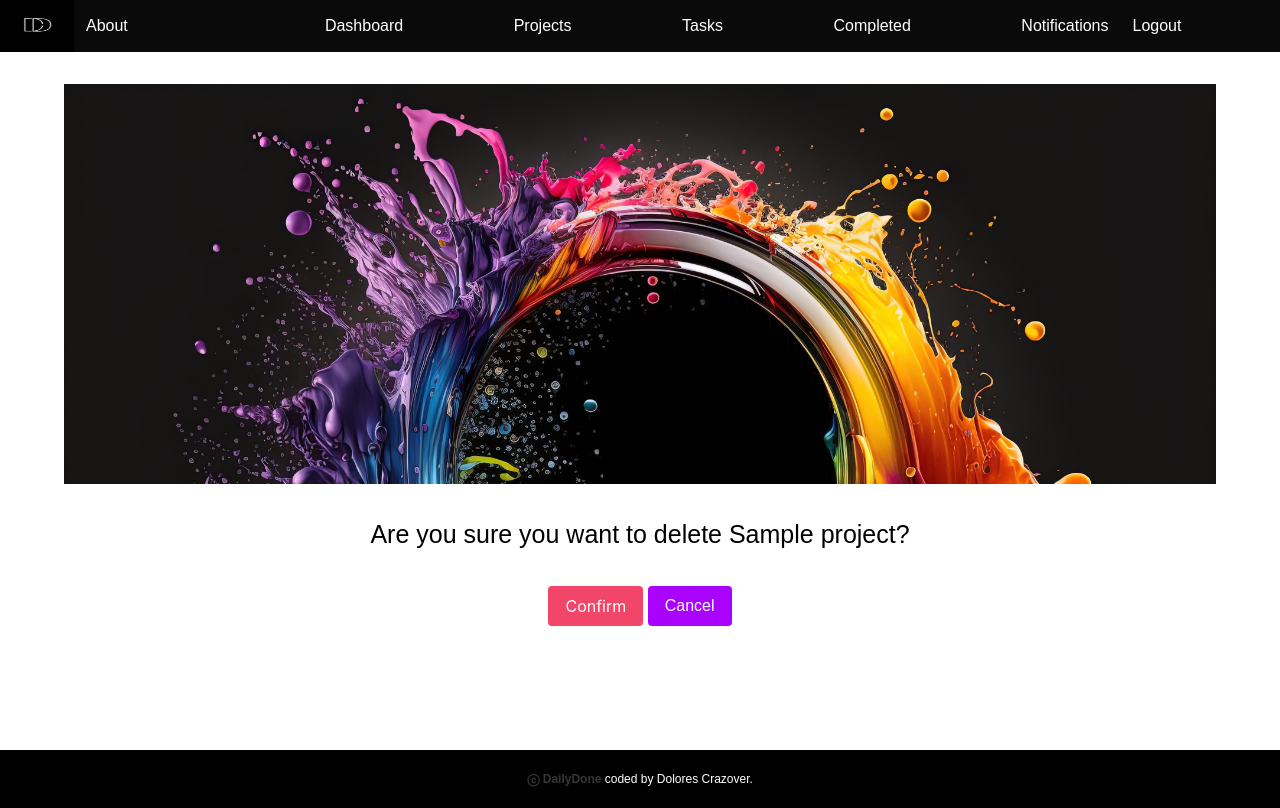
After one commit to katiemcmillin/dailydone, a Django app: page /projects/1/delete in a window 1280 px wide. The commit adds this page. Run offline with Django 4.2, Linux system fonts and the light colour scheme; tables that the repository leaves empty hold one stand-in row (values such as "Sample post").

Commit message:
project delete route created as well as view, template and css design done

```diff
--- a/main_app/static/styles/main.css
+++ b/main_app/static/styles/main.css
@@ -278,7 +278,9 @@ body {
 
 .title {
     color: #FA0644;
-    font-size: 24px;
+    font-size: 28px;
+    font-weight: bold;
+    margin-bottom: 1rem;
 }
 
 .description {
@@ -336,9 +338,11 @@ body {
     margin: 20px;
 }
 
-.title {
+.title-update-project {
     color: #38B6FF;
-    font-size: 24px;
+    font-size: 28px;
+    font-weight: bold;
+    margin-bottom: 1rem;
 }
 
 .update-form {
@@ -397,3 +401,56 @@ body {
     color: #FA0644;
     text-decoration: underline;
 }
+
+/* Project Delete Page */
+
+.picture-delete-p {
+    height: 400px;
+    overflow: hidden;
+    margin-bottom: 2rem;
+    margin-top: 2rem;
+}
+
+.image-delete-p {
+    width: 100%;
+    height: auto;
+}
+
+.delete-page-title {
+    text-align: center;
+    margin-bottom: 2rem;
+    font-size: 25px;
+}
+
+.buttons-delete-pg {
+    text-align: center;
+
+}
+
+.button.is-primary.custom-cancel-button {
+    background-color: #AA02FF;
+}
+
+@media (max-width: 768px) {
+    /* Project Delete Page - When Small Screen */
+
+.picture-delete-p {
+    height: 200px;
+}
+
+.delete-page-title {
+    font-size: 20px;
+}
+
+.buttons-delete-pg {
+    display: flex;
+    flex-direction: column;
+    align-items: center;
+    margin-bottom: -4rem;
+}
+
+.button.is-primary.custom-cancel-button {
+    background-color: #AA02FF;
+    margin-top: 1rem;
+}
+}
--- /dev/null
+++ b/main_app/templates/project_delete_confirmation.html
@@ -0,0 +1,28 @@
+{% extends 'base.html' %}
+
+{% block title %}Delete Project{% endblock %}
+
+{% block content %}
+<div class="delete-page-container">
+  <div class="picture-delete-p">
+    <img class="image-delete-p" src="/static/main_app/images/image_delete_pcroject_page.jpeg"
+        alt="Abstract circle liquid motion flow explosion. Curved wave colorful pattern with paint drops on black background"
+      />
+  </div>
+  <h1 class="delete-page-title">
+    Are you sure you want to delete {{project.title}}?
+  </h1>
+  <form method="post">
+    {% csrf_token %}
+    <div class="buttons-delete-pg">
+      <!-- Confirm project delete -->
+      <input class="button is-danger custom-confirm-button" type="submit" value="Confirm" />
+      <!-- Redirect back to detail on cancel -->
+      <a
+        class="button is-primary custom-cancel-button"
+        href="{% url 'project_detail' project.pk %}"
+        >Cancel</a>
+    </div>
+  </form>
+</div>
+{% endblock %}
--- a/main_app/templates/project_detail.html
+++ b/main_app/templates/project_detail.html
@@ -39,8 +39,8 @@
         <p>No tasks found for this project.</p>
         {% endif %}
     </div>
+</div>
 
-    <div class="detail__container">
 <div class="buttons-upt-dlt">
     <!-- update and delete buttons -->
     <a href="{% url 'project_update' project.pk %}" class="button is-info">
@@ -48,11 +48,10 @@
             <i class="fas fa-edit"></i>
         </span>
     </a>
-        <a href="" class="button is-danger">
+    <a href="{% url 'project_delete' project.pk %}" class="button is-danger">
         <span class="icon">
             <i class="fas fa-trash-alt"></i>
         </span>
     </a>
 </div>
-  </div>
 {% endblock %}
--- a/main_app/templates/project_update.html
+++ b/main_app/templates/project_update.html
@@ -3,7 +3,7 @@
 {% block title %}Update Project{% endblock %}
 
 {% block content %}
-<h1 class="title pt-5">Update {{project.title}}</h1>
+<h1 class="title-update-project pt-5">Update {{project.title}}</h1>
 
 <div class="link-go-back-update">
     <a href="{% url 'project_list' %}">> Go back</a>
--- a/main_app/urls.py
+++ b/main_app/urls.py
@@ -9,4 +9,5 @@ urlpatterns = [
     path('projects/new/', views.ProjectCreate.as_view(), name="project_create"),
     path('projects/<int:pk>/', views.ProjectDetail.as_view(), name='project_detail'),
     path('projects/<int:pk>/update', views.ProjectUpdate.as_view(), name="project_update"),
+    path('projects/<int:pk>/delete',views.ProjectDelete.as_view(), name="project_delete"),
 ]
--- a/main_app/views.py
+++ b/main_app/views.py
@@ -1,8 +1,9 @@
+from django.urls import reverse
 from django.shortcuts import render
 from django.views import View
 from .models import Project
 from django.http import HttpResponse
-from django.views.generic.edit import CreateView, UpdateView
+from django.views.generic.edit import CreateView, UpdateView, DeleteView
 from django.views.generic.base import TemplateView
 from django.views.generic import DetailView
 
@@ -92,8 +93,10 @@ class ProjectCreate(CreateView):
     model = Project
     fields = ['title', 'description', 'start_date', 'end_date', 'importance', 'status']
     template_name = "project_create.html"
-    success_url = "/projects/"
 
+    # this will get the pk from the route and redirect to project view
+    def get_success_url(self):
+        return reverse('project_detail', kwargs={'pk': self.object.pk})
 
 class ProjectList(TemplateView):
     template_name = "project_list.html"
@@ -130,4 +133,11 @@ class ProjectUpdate(UpdateView):
     model = Project
     fields = ['title', 'description', 'start_date', 'end_date', 'importance', 'status']
     template_name = "project_update.html"
+
+    def get_success_url(self):
+        return reverse('project_detail', kwargs={'pk': self.object.pk})
+
+class ProjectDelete(DeleteView):
+    model = Project
+    template_name = "project_delete_confirmation.html"
     success_url = "/projects/"
```
Also changed, not shown: main_app/static/main_app/images/image_delete_pcroject_page.jpeg (added). Lines whose indentation alone changed are shown as unchanged.
